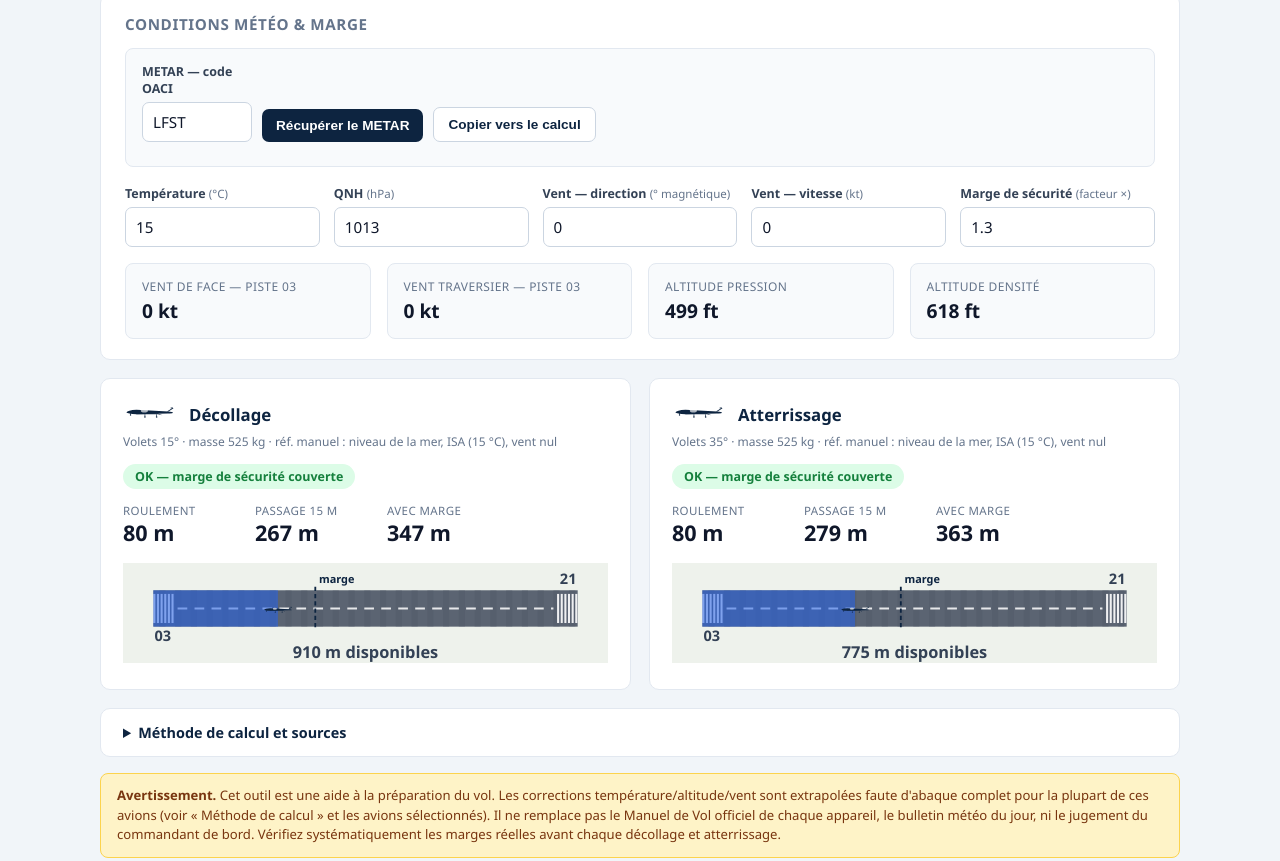
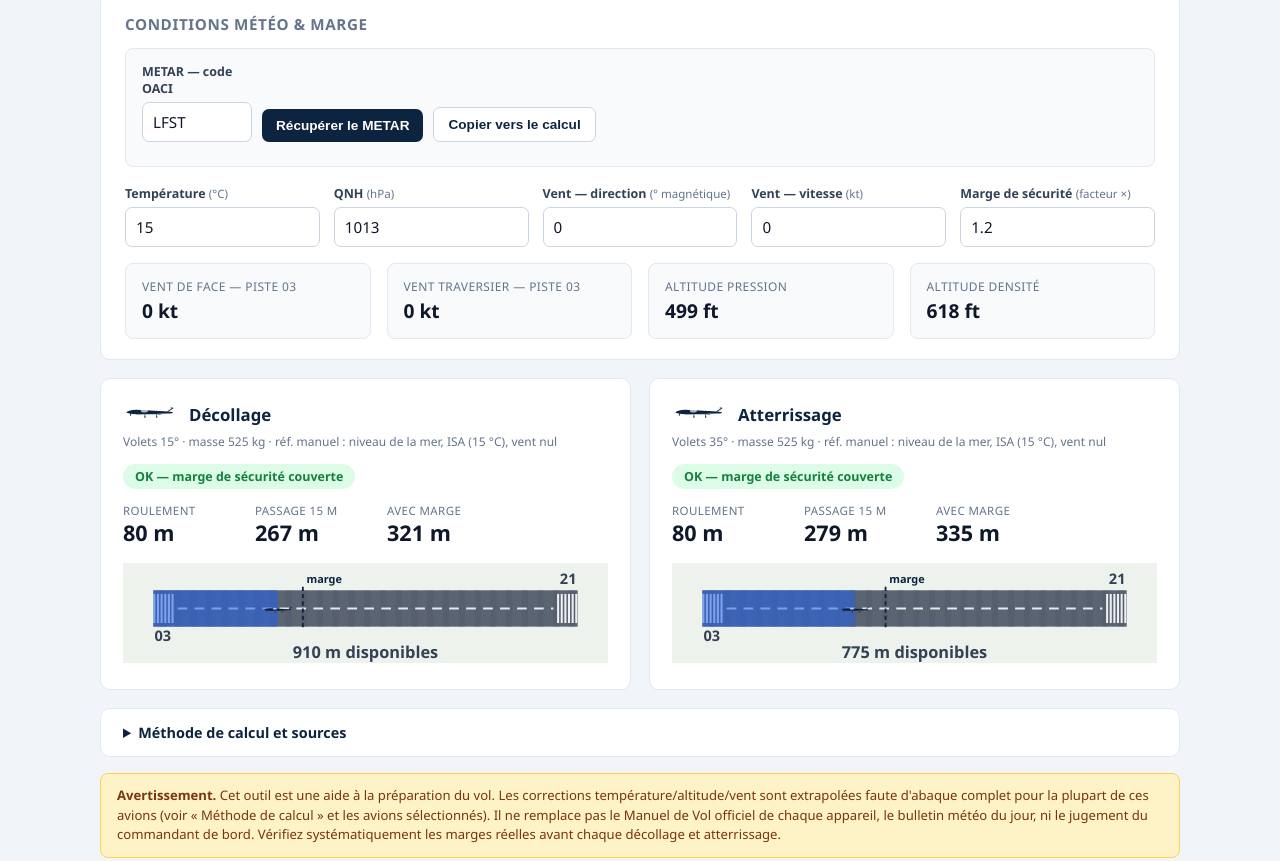
Before and after one commit to Xavier-ctrl24/Perf-Avions, a plain HTML site: page index.html in a window 1280 px wide. Shown: the part 515-1376 px from the top of the page. Drawn offline with Linux system fonts and the light colour scheme.

Commit message:
Passe la marge de sécurité par défaut de 1,3 à 1,2
1,2 est la majoration de 20 % couramment enseignée en aviation légère.
Aucun facteur n'est imposé en VFR privé : le champ reste réglable et le
choix appartient au commandant de bord.

Effet mesuré sur les 525 combinaisons avion × piste × manœuvre de la
base en conditions standard : 27 cas restent en alerte, contre 33 à 1,3.
Les deux plus serrés continuent d'alerter, notamment Courchevel 22 à
l'atterrissage (518 m pour 508 de LDA) et le C172 à Habsheim en herbe
(536 m pour 500).

Corrige aussi le panneau « Méthode », qui laissait croire que le passage
des 15 m tenait lieu de marge. Ce sont deux choses distinctes : le
passage des 15 m est la distance réellement nécessaire pour franchir un
obstacle de 15 m, pas une réserve ; la marge couvre l'écart entre le
manuel (avion neuf, pilote d'essai, piste idéale) et la réalité du jour,
plus l'imprécision des corrections extrapolées de cet outil. La mention
« valeur usuelle 1,3 » disparaît, devenue fausse.

Co-Authored-By: Claude Opus 4.8 <noreply@anthropic.com>

```diff
--- a/index.html
+++ b/index.html
@@ -288,7 +288,7 @@
       </div>
       <div class="field">
         <label for="margin">Marge de sécurité <span class="unit-hint">(facteur ×)</span></label>
-        <input type="number" id="margin" value="1.3" step="0.05" min="1" oninput="recompute()">
+        <input type="number" id="margin" value="1.2" step="0.05" min="1" oninput="recompute()">
       </div>
     </div>
 
@@ -809,7 +809,7 @@ function recompute(){
   const qnh = parseFloat(document.getElementById('qnh').value) || 1013.25;
   const windDir = parseFloat(document.getElementById('windDir').value) || 0;
   const windSpeed = parseFloat(document.getElementById('windSpeed').value) || 0;
-  const margin = parseFloat(document.getElementById('margin').value) || 1.3;
+  const margin = parseFloat(document.getElementById('margin').value) || 1.2;
 
   let elevFt, surface, qfu, toda, lda, numLeft, numRight, slopePct = 0;
 
@@ -949,7 +949,7 @@ function recompute(){
     <p><strong>Altitude pression</strong> = altitude terrain + (1013,25 − QNH) × 30 ft. <strong>Température standard (ISA)</strong> à cette altitude = 15 − 2 × (altitude pression / 1000) °C. Pour les avions dont la référence manuel n'est pas au niveau de la mer/ISA/vent nul (WT9 LSA), la correction est calculée par rapport à la condition de référence réelle du manuel, pas par rapport au niveau de la mer.</p>
     <p><strong>Altitude densité</strong> (affichée à titre indicatif) ≈ altitude pression + 120 ft par °C d'écart à la température standard, approximation usuelle. Le calcul des distances n'utilise pas cette valeur : il applique directement les facteurs altitude pression et écart ISA ci-dessus.</p>
     <p><strong>Direction du vent</strong> : le vent d'un METAR est exprimé par rapport au nord vrai, alors que le QFU de piste est magnétique. La déclinaison magnétique locale (environ 2° E en Alsace) est négligeable devant la précision de ce modèle : aucune correction n'est appliquée aux composantes de vent affichées.</p>
-    <p><strong>Marge de sécurité</strong> : facteur multiplicatif appliqué à la distance corrigée (passage 15 m), réglable, valeur usuelle 1,3.</p>
+    <p><strong>Marge de sécurité</strong> : facteur multiplicatif appliqué à la distance corrigée (passage 15 m), réglable. Valeur par défaut 1,2, soit la majoration de 20 % couramment enseignée en aviation légère ; aucun facteur n'est imposé en VFR privé, le choix reste celui du commandant de bord. Attention à ne pas la confondre avec le passage des 15 m : celui-ci n'est pas une réserve, c'est la distance réellement nécessaire pour franchir un obstacle de 15 m. La marge couvre autre chose — l'écart entre le manuel (avion neuf, pilote d'essai, piste idéale) et la réalité du jour (usure moteur, technique, état de la piste), ainsi que l'imprécision des corrections extrapolées de cet outil.</p>
   `;
 }
 
```
